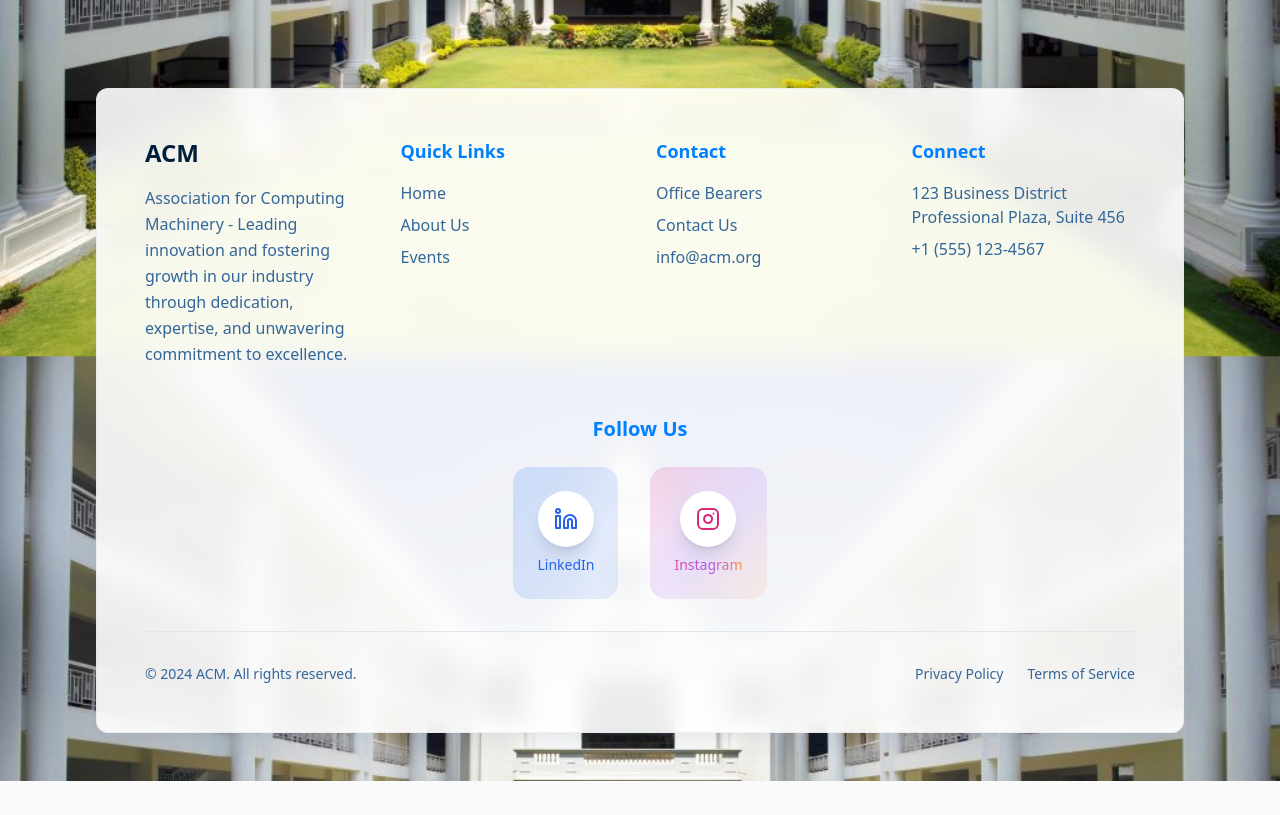
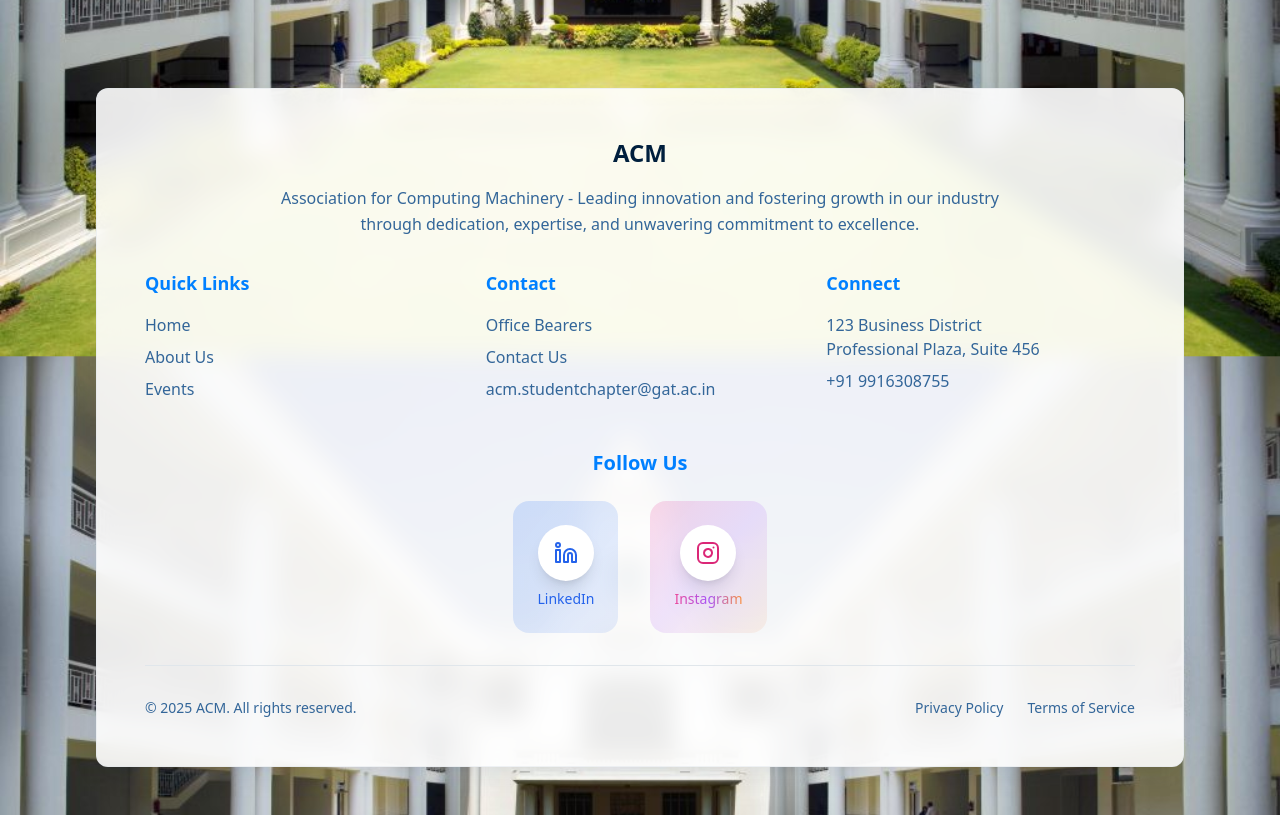
Before and after one commit to adarshkn1/cloud-construct-25, a React (Vite) app: page / in a window 1280 px wide. Shown: the part 5620-6435 px from the top of the page. Before the commit the page ends 6401 px from the top, so only its background shows below. Built offline with nearby package versions, Linux system fonts and the light colour scheme.

Commit message:
Update footer with new details

```diff
--- a/src/components/Footer.tsx
+++ b/src/components/Footer.tsx
@@ -11,16 +11,16 @@ const Footer = () => {
     <footer className="py-12 px-4">
       <div className="container mx-auto max-w-6xl">
         <div className="floating-card p-12">
-          <div className="grid md:grid-cols-4 gap-8">
           {/* Organization Info */}
-            <div>
+          <div className="mb-8 text-center">
             <h3 className="text-2xl font-bold text-primary mb-4">ACM</h3>
-              <p className="text-muted-foreground leading-relaxed">
+            <p className="text-muted-foreground leading-relaxed max-w-3xl mx-auto">
               Association for Computing Machinery - Leading innovation and fostering growth in our industry through
               dedication, expertise, and unwavering commitment to excellence.
             </p>
           </div>
 
+          <div className="grid md:grid-cols-3 gap-8">
             {/* Quick Links */}
             <div>
               <h4 className="font-semibold text-lg mb-4 text-secondary">Quick Links</h4>
@@ -63,10 +63,10 @@ const Footer = () => {
                   Contact Us
                 </button>
                 <a
-                  href="mailto:info@acm.org"
+                  href="mailto:acm.studentchapter@gat.ac.in"
                   className="block text-muted-foreground hover:text-primary transition-colors"
                 >
-                  info@acm.org
+                  acm.studentchapter@gat.ac.in
                 </a>
               </div>
             </div>
@@ -80,7 +80,7 @@ const Footer = () => {
                   Professional Plaza, Suite 456
                 </p>
                 <p className="text-muted-foreground">
-                  +1 (555) 123-4567
+                  +91 9916308755
                 </p>
               </div>
             </div>
@@ -119,7 +119,7 @@ const Footer = () => {
 
           <div className="flex flex-col md:flex-row justify-between items-center">
             <p className="text-muted-foreground text-sm">
-              © 2024 ACM. All rights reserved.
+              © 2025 ACM. All rights reserved.
             </p>
             <div className="flex space-x-6 mt-4 md:mt-0">
               <a href="#" className="text-muted-foreground hover:text-primary transition-colors text-sm">
```
Lines whose indentation alone changed are shown as unchanged.
